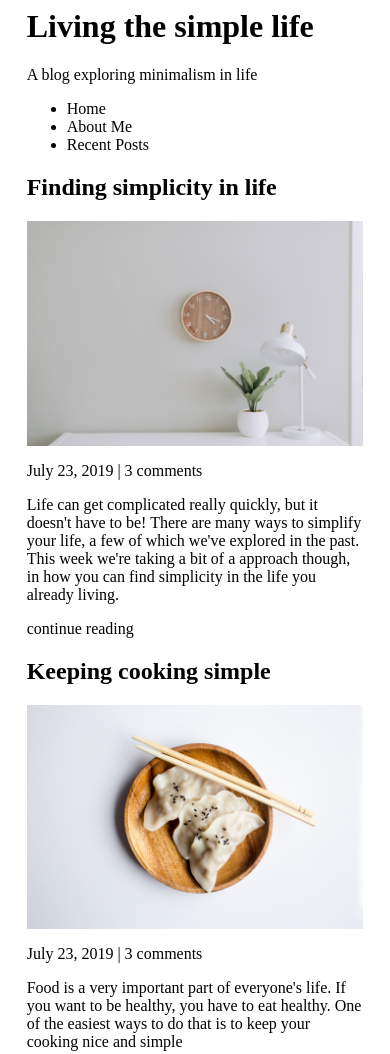
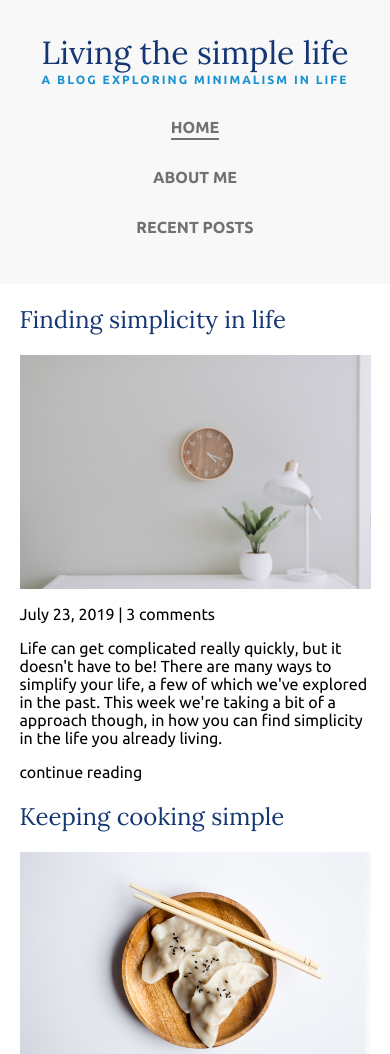
Before and after one commit to segunadeleye/learning-css, a plain HTML site: page thinking-responsively/mine/index.html in a window 390 px wide. Shown: the top 1054 px of the page. Drawn offline with Linux system fonts and the light colour scheme; a web font is replaced by a local one.

Commit message:
Style header and nav for mobile screen

```diff
--- a/thinking-responsively/mine/index.html
+++ b/thinking-responsively/mine/index.html
@@ -4,22 +4,24 @@
   <meta name="viewport" content="width=device-width, initial-scale=1.0">
   <meta http-equiv="X-UA-Compatible" content="ie=edge">
   <title>Living Social</title>
+  <link rel="stylesheet" href="https://fonts.googleapis.com/css?family=Lora|Ubuntu:300,400,700|Segoe UI&display=swap">
   <link rel="stylesheet" href="style.css">
 </head>
 <body>
-  <header class="container">
-    <div>
-      <h1>Living the simple life</h1>
-      <p>A blog exploring minimalism in life</p>
+  <header>
+    <div class="container header">
+      <div class="logo">
+        <h1 class="title">Living the simple life</h1>
+        <p class="subtitle">A blog exploring minimalism in life</p>
       </div>
-
       <nav>
         <ul>
-        <li>Home</li>
+          <li class="active"><span>Home</span></li>
           <li>About Me</li>
           <li>Recent Posts</li>
         </ul>
       </nav>
+    </div>
   </header>
 
   <div class="container">
--- a/thinking-responsively/mine/style.css
+++ b/thinking-responsively/mine/style.css
@@ -1,5 +1,41 @@
+body {
+  margin: 0;
+}
+
 img {
   max-width: 100%;
+}
+
+
+/* Layout */
+
+header {
+  background: #F8F8F8;
+}
+
+nav {
+  margin-top: 1em;
+}
+
+nav ul {
+  display: flex;
+  flex-direction: column;
+  padding: 0;
+  text-align: center;
+}
+
+nav ul li {
+  list-style: none;
+  padding-bottom: 2em;
+}
+
+nav ul li:last-child {
+  padding-bottom: 0;
+}
+
+nav ul li.active span {
+  border-bottom: 2px #717171 solid;
+  padding-bottom: .1em;
 }
 
 .container {
@@ -7,3 +43,51 @@ img {
   max-width: 900px;
   margin: 0 auto;
 }
+
+.header {
+  display: flex;
+  flex-direction: column;
+  padding: 2em 0;
+}
+
+.logo {
+  text-align: center;
+}
+
+.logo .title,
+.logo .subtitle {
+  margin: 0;
+}
+
+
+/* Typography */
+
+body {
+  font-size: 16px;
+  font-family: Ubuntu, sans-serif;
+}
+
+h1,
+h2 {
+  font-family: Lora, serif;
+  font-weight: 100;
+  color: #143774;
+}
+
+nav ul {
+  font-weight: 600;
+  color: #717171;
+  text-transform: uppercase;
+}
+
+.logo .title {
+  font-size: 2rem;
+}
+
+.logo .subtitle {
+  color: #1792D2;
+  font-size: 0.75rem;
+  font-weight: 600;
+  text-transform: uppercase;
+  letter-spacing: 0.125rem;
+}
```
Lines whose indentation alone changed are shown as unchanged.
